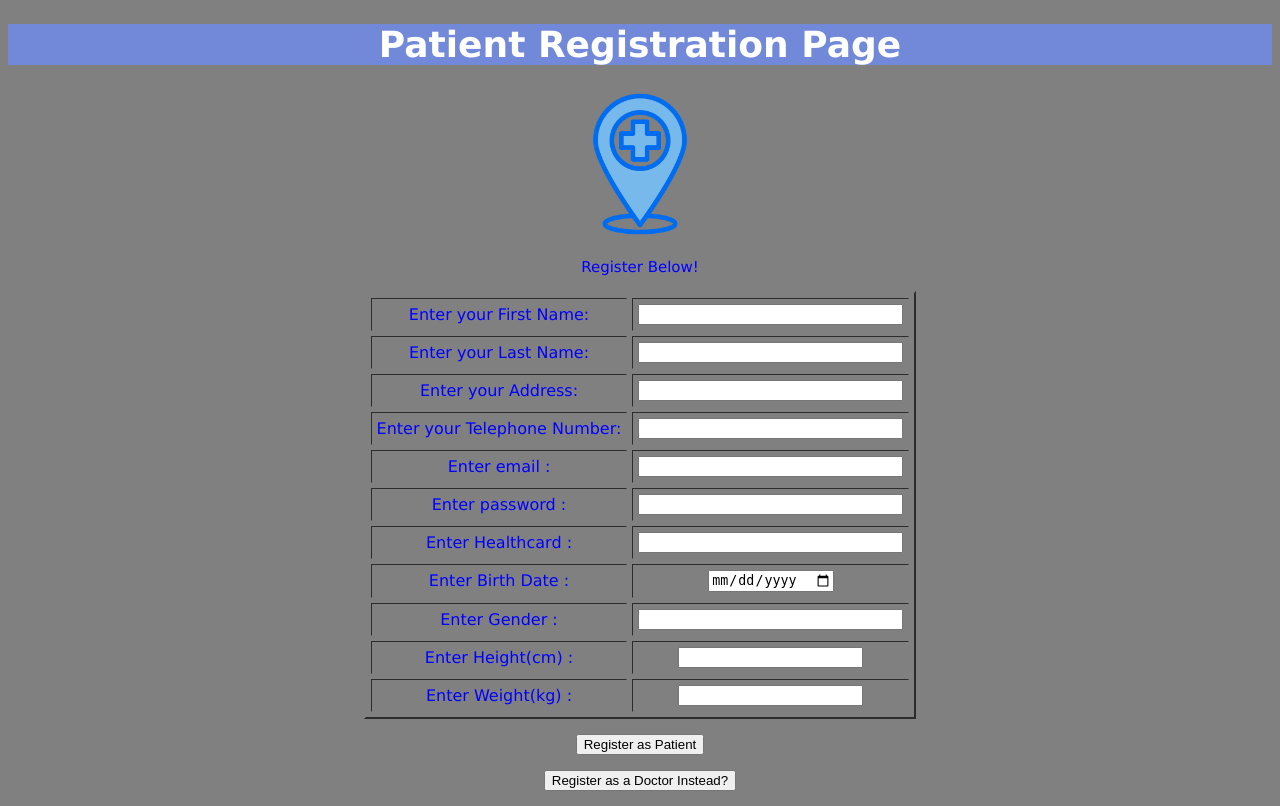
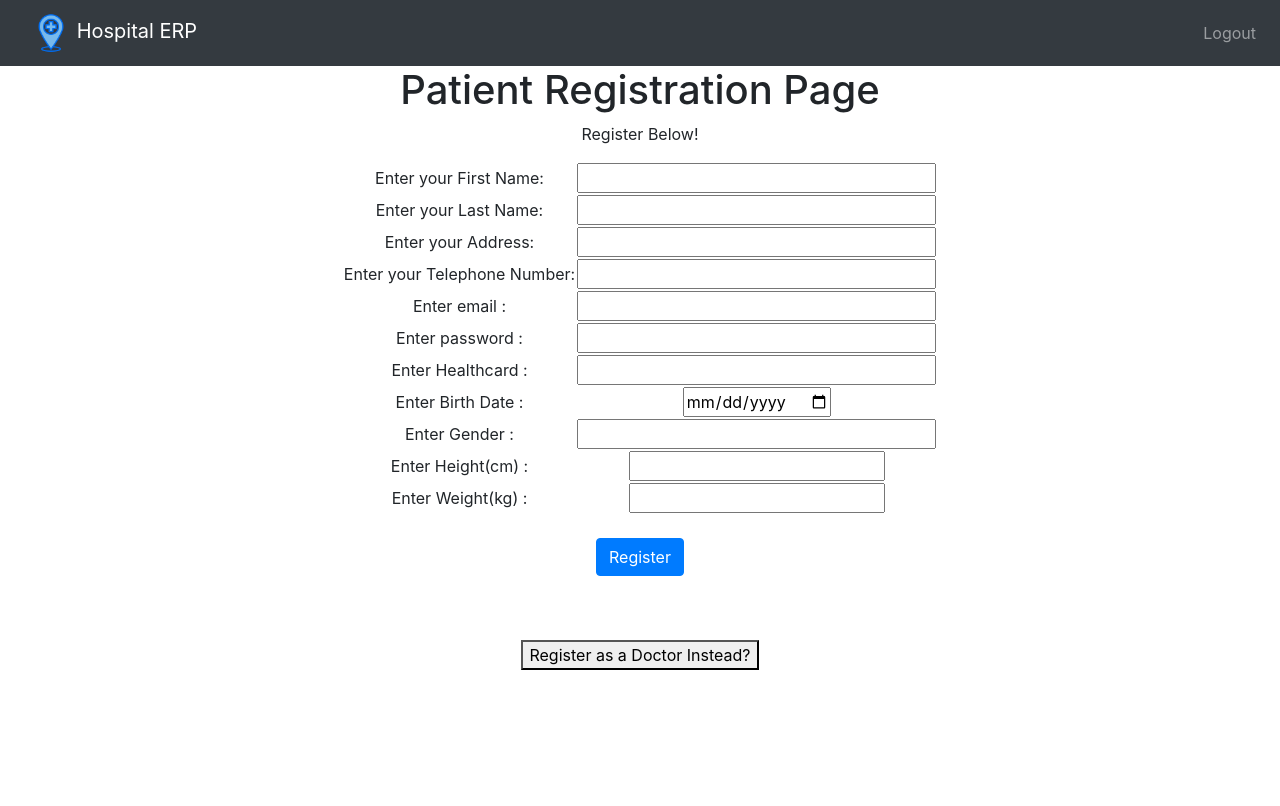
Before and after one commit to Connor-Virgin/CPS714_Project, a Spring Boot app: page /registration in a window 1280 px wide. After the commit the page ends 670 px from the top, so only its background shows below. Run offline with Spring Boot 4, Linux system fonts and the light colour scheme.

Commit message:
more html

```diff
--- a/src/main/resources/templates/login.html
+++ b/src/main/resources/templates/login.html
@@ -37,11 +37,12 @@
                     <form th:object="${login}" th:action="@{/submit}" th:method="post">
                         <div class="form-group">
                             <label> Enter email :</label>
-                            <input th:field="*{email}" type="text" name="email" size="30" class = "form-control">
+                            <input th:field="*{email}" type="text" name="email" size="30" class="form-control">
                         </div>
                         <div class="form-group">
                             <label> Enter password :</label>
-                            <input th:field="*{password}" type="password" name="password" size="30" class = "form-control">
+                            <input th:field="*{password}" type="password" name="password" size="30"
+                                class="form-control">
                         </div>
                         <div class="box-footer">
                             <button type="submit" class="btn btn-primary">
--- a/src/main/resources/templates/registration.html
+++ b/src/main/resources/templates/registration.html
@@ -3,29 +3,51 @@
 <html xmlns:th="http://www.thymeleaf.org">
 
 <head>
-    <link rel="stylesheet" th:href= "@{/css/style.css}"/>
+    <title>Login Page</title>
+    <link rel="stylesheet" href="https://maxcdn.bootstrapcdn.com/bootstrap/4.0.0/css/bootstrap.min.css"
+        integrity="sha384-Gn5384xqQ1aoWXA+058RXPxPg6fy4IWvTNh0E263XmFcJlSAwiGgFAW/dAiS6JXm" crossorigin="anonymous">
 </head>
 
-<!-- Thymeleaf switch statment based on regRole
+<body>
+    <nav class="navbar navbar-expand-md bg-dark navbar-dark">
+
+        <!-- Brand -->
+        <div class="container-fluid">
+            <a class="navbar-brand" href="#">
+                <img th:src="@{/img/H.png}" alt="Logo" width="40" height="40" class="d-inline-block align-text-center">
+                Hospital ERP
+            </a>
+        </div>
+
+        <!-- Toggler/collapsibe Button -->
+        <button class="navbar-toggler" type="button" data-toggle="collapse" data-target="#collapsibleNavbar">
+            <span class="navbar-toggler-icon"></span>
+        </button>
+        <!-- Navbar links -->
+        <div class="collapse navbar-collapse" id="collapsibleNavbar">
+            <ul class="navbar-nav">
+                <li class="nav-item">
+                    <a class="nav-link" th:href="@{/login}">Logout</a>
+                </li>
+            </ul>
+        </div>
+    </nav>
+    <!-- Thymeleaf switch statment based on regRole
 Displays div for patient registration if regRole = 3
 Displays div for doctor registraion of regRole = 2 -->
 
-    <div th:switch="${regRole}">
+    <div class="container text-center" th:switch="${regRole}">
         <div th:case="'3'">
-            <h1 style="color:White;font-family:verdana;font-size:36px;text-align: center;background-color:#7289da">
+            <h1>
 
                 Patient Registration Page
 
             </h1>
-            <center>
-                <img th:src="@{/img/H.png}" style= "width:150px;height:150px;" alt= "Hospital Logo">
-            </center>
-
             <p>
                 Register Below!
             </p>
             <form th:object="${patientReg}" th:action="@{/patientReg}" th:method="post">
-                <table border="2" align="center" cellpadding="5" cellspacing="5">
+                <table align="center">
                     <tr>
                         <td> Enter your First Name:</td>
                         <td> <input th:field="*{firstname}" type="firstname" name="firstname" size="30"> </td>
@@ -70,13 +92,23 @@
                         <td> Enter Weight(kg) :</td>
                         <td> <input th:field="*{weight_kg}" type="number" name="weight_kg" size="30"> </td>
                     </tr>
-                </table>
+                </table><!-- Navbar links -->
+                <div class="collapse navbar-collapse" id="collapsibleNavbar">
+                    <ul class="navbar-nav">
+                        <li class="nav-item">
+                            <a class="nav-link" th:href="@{/login}">Logout</a>
+                        </li>
+                    </ul>
+                </div>
+                <br>
                 <p>
                     <a href="login.html">
-                        <button type="submit">Register as Patient</button>
+                        <button type="submit" class="btn btn-primary">Register</button>
                     </a>
                 </p>
             </form>
+            <br>
+            <br>
             <form th:action="@{/doctorRegistration}" th:method="get">
                 <p>
                     <a href="registration.html">
@@ -87,20 +119,16 @@
         </div>
 
         <div th:case="'2'">
-            <h1 style="color:White;font-family:verdana;font-size:36px;text-align: center;background-color:#7289da">
+            <h1>
 
                 Doctor Registration Page
 
             </h1>
-            <center>
-                <img th:src="@{/img/H.png}" style= "width:150px;height:150px;" alt= "Hospital Logo">
-            </center>
-
             <p>
                 Register Below!
             </p>
             <form th:object="${doctorReg}" th:action="@{/doctorReg}" th:method="post">
-                <table border="2" align="center" cellpadding="5" cellspacing="5">
+                <table align="center">
                     <tr>
                         <td> Enter your First Name:</td>
                         <td> <input th:field="*{firstname}" type="firstname" name="firstname" size="30"> </td>
@@ -134,12 +162,15 @@
                         <td> <input th:field="*{position}" type="text" name="position" size="30"> </td>
                     </tr>
                 </table>
+                <br>
                 <p>
                     <a href="login.html">
-                        <button type="submit">Register as Doctor</button>
+                        <button type="submit" class="btn btn-primary">Register</button>
                     </a>
                 </p>
             </form>
+            <br>
+            <br>
             <form th:action="@{/registration}" th:method="get">
                 <p>
                     <a href="registration.html">
@@ -150,4 +181,5 @@
         </div>
     </div>
 </body>
+
 </html>
```
Also changed, not shown: src/main/resources/templates/main.html (+7 -4 lines), src/main/resources/templates/profile.html (+30 -3 lines).
